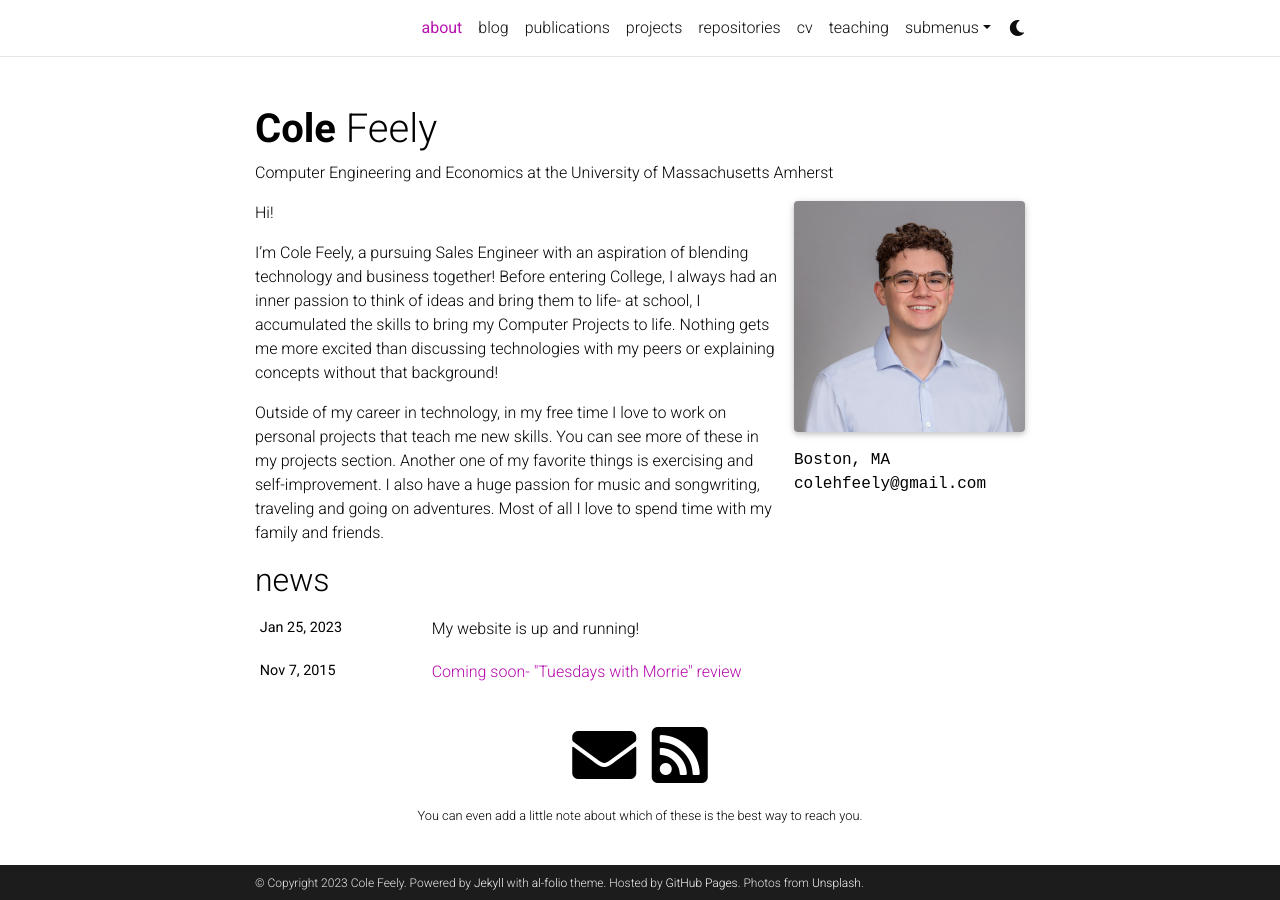
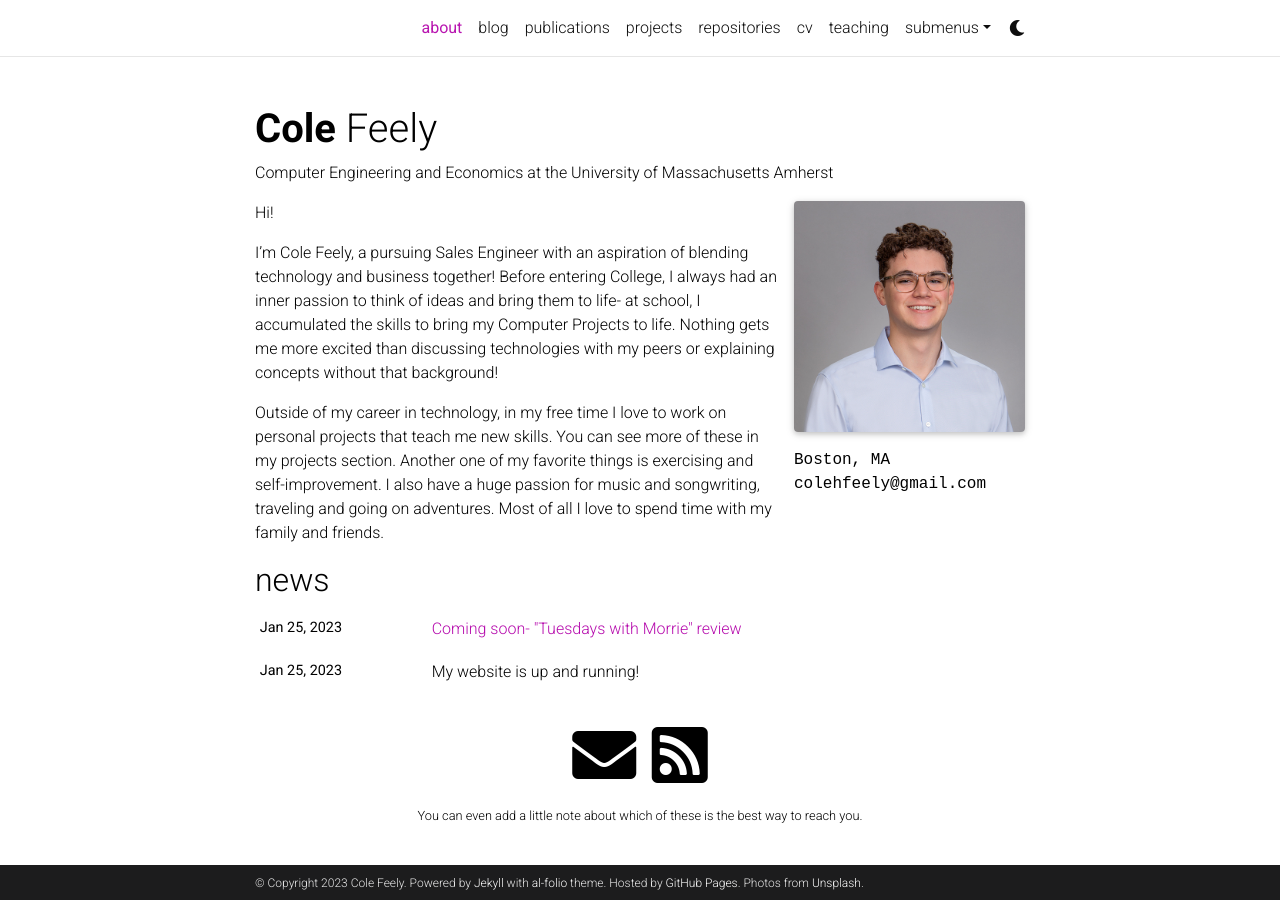
Before and after one commit to ColeFeely6/ColeFeely6.github.io, a Jekyll site: the page built from _pages/about.md, in a window 1280 px wide. Built offline with Jekyll 4.4.1, drawn with Linux system fonts in a browser that asks for light colours; comment, search, counter and statistics services are not loaded; a style sheet for code colours, icons or effects is not loaded.

Commit message:
Trying to change news

```diff
--- a/_news/announcement_2.md
+++ b/_news/announcement_2.md
@@ -1,7 +1,7 @@
 ---
 layout: post
 title: Coming soon- "Tuesdays with Morrie" review
-date: 2015-11-07 16:11:00-0400
+date: 2023-1-25 16:11:00-0400
 inline: false
 ---
 
```
Also changed, not shown: 1 other file.
